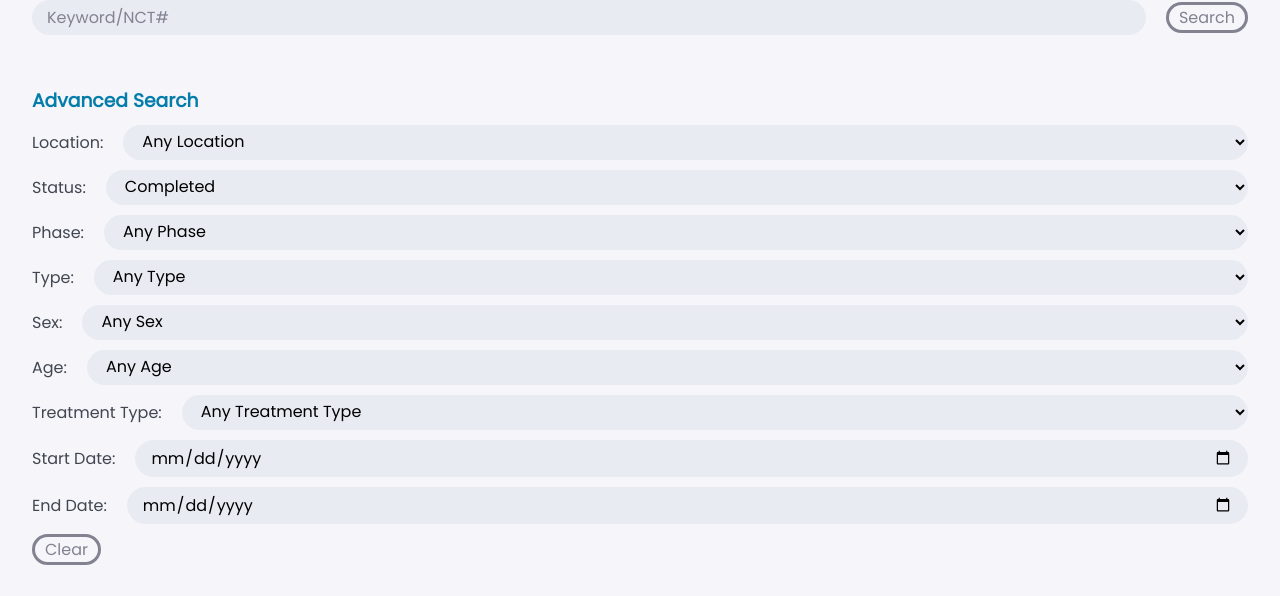
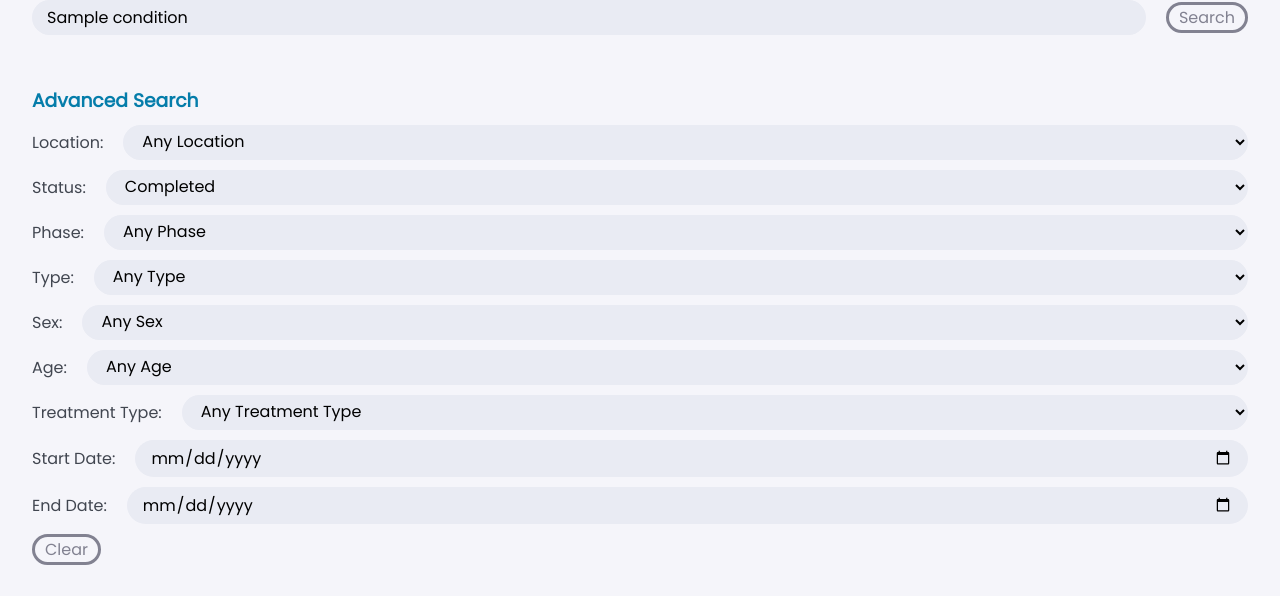
Before and after one commit to honganndo/Cancer-Clinical-Trial-Database, a Flask app: template templates/results.html in a window 1280 px wide. Shown: the part 181-777 px from the top of the page. Run offline with Flask 3, Linux system fonts and the light colour scheme; the template is opened without the code that fills it: most values are stand-ins (such as "Sample title", 1, 10 or a date in 2020); parts of the project's set-up code (start-up, migrations or seed data) failed here and were passed over.

Commit message:
Add retention of search keyword and clearing of it with button

```diff
--- a/static/script.js
+++ b/static/script.js
@@ -1,4 +1,5 @@
 const clearButton = document.getElementById('clear-btn');
+const conditionField = document.getElementById('condition');
 const locationField = document.getElementById('location');
 const statusField = document.getElementById('status');
 const phaseField = document.getElementById('phase');
@@ -13,6 +14,7 @@ const tableRows = document.querySelectorAll('.table-body tr');
 // Implementation of clear search filters button
 if (clearButton) {
     clearButton.addEventListener('click', () => {
+        conditionField.value = '';
         locationField.selectedIndex = 0;
         statusField.selectedIndex = 0;
         phaseField.selectedIndex = 0;
--- a/templates/results.html
+++ b/templates/results.html
@@ -7,7 +7,7 @@
 {% block content %}
 <form method="POST" action="{{ url_for('results') }}">
   <div class="main-search">
-    <input type="search" id="condition" name="condition" placeholder="Keyword/NCT#">
+    <input type="search" id="condition" name="condition" {% if condition %}value="{{ condition }}"{% endif %} placeholder="Keyword/NCT#">
     <button type="submit" class="general-btn">Search</button>
   </div>
 
```
